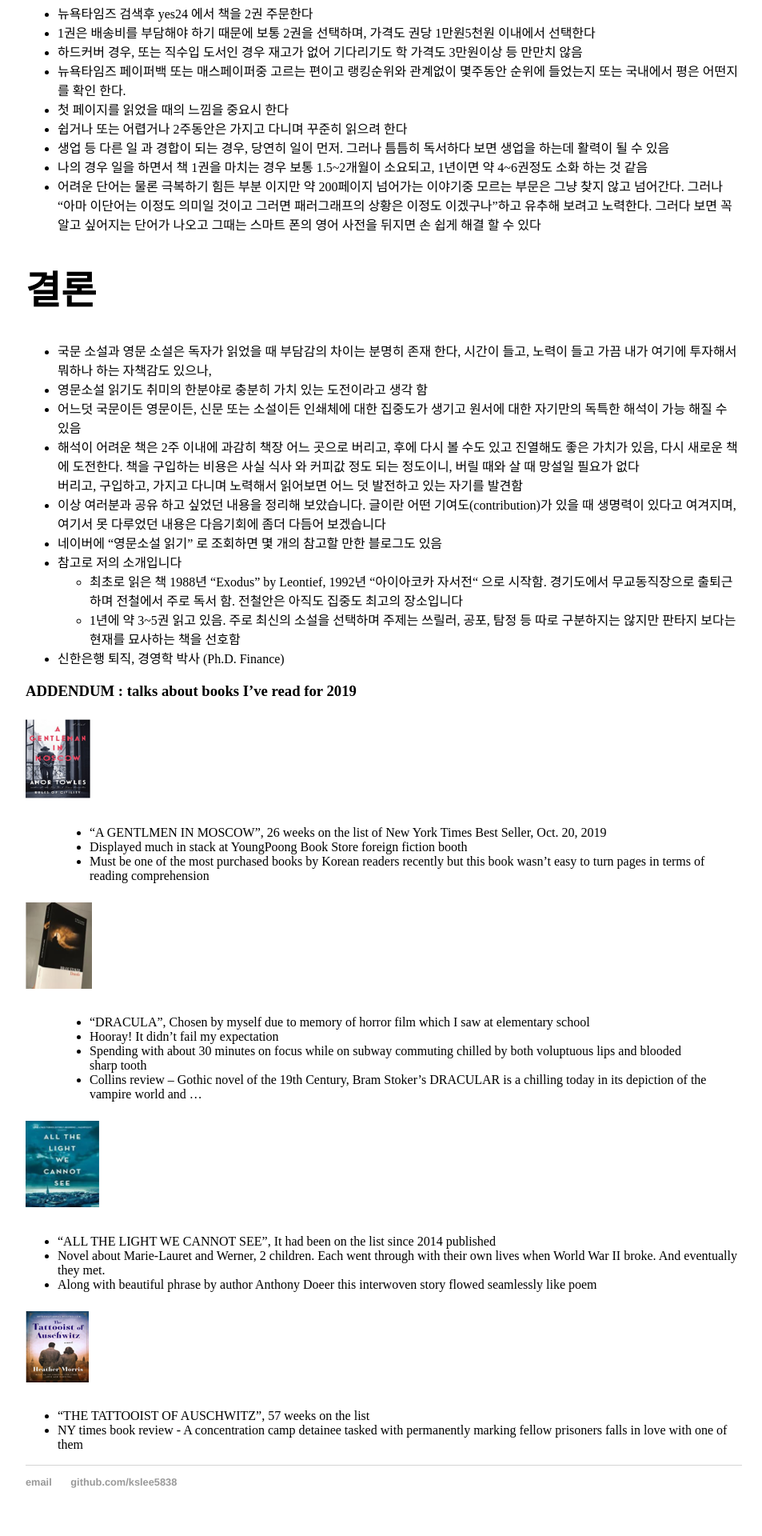
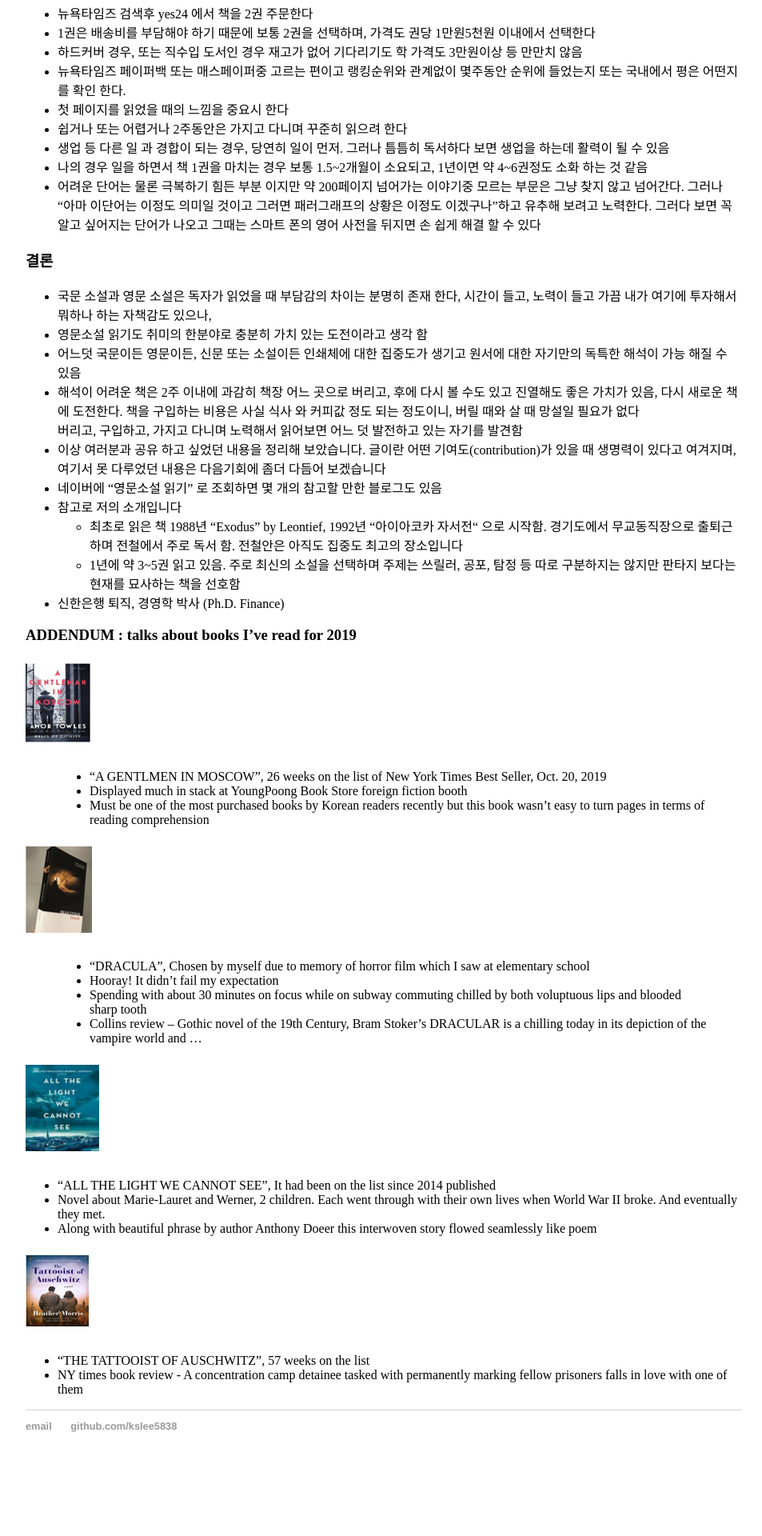
Before and after one commit to kslee5838/kslee5838.github.io, a Jekyll site: the page built from _posts/2019-11-08-Reading-English-Novel.md, in a window 1280 px wide. Shown: the part 3296-5216 px from the top of the page at 80% size, without its empty margins (160-1113 px from the left). Built offline with Jekyll 4.4.1, drawn with Linux system fonts in a browser that asks for light colours; our own code applies the rules of GitHub Pages for plain Markdown files; after the commit the page ends 5146 px from its top, so only the background shows below that.

Commit message:
small thing edited

```diff
--- a/_posts/2019-11-08-Reading-English-Novel.md
+++ b/_posts/2019-11-08-Reading-English-Novel.md
@@ -83,7 +83,7 @@
 - 나의 경우 일을 하면서 책 1권을 마치는 경우 보통 1.5~2개월이 소요되고, 1년이면 약 4~6권정도 소화 하는 것 같음
 - 어려운 단어는 물론 극복하기 힘든 부분 이지만 약 200페이지 넘어가는 이야기중 모르는 부문은 그냥 찾지 않고 넘어간다. 그러나 “아마 이단어는 이정도 의미일 것이고 그러면 패러그래프의 상황은 이정도 이겠구나”하고 유추해 보려고 노력한다. 그러다 보면 꼭 알고 싶어지는 단어가 나오고 그때는 스마트 폰의 영어 사전을 뒤지면 손 쉽게 해결 할 수 있다
 
-# 결론
+### 결론
 
 - 국문 소설과 영문 소설은 독자가 읽었을 때 부담감의 차이는 분명히 존재 한다, 시간이 들고, 노력이 들고 가끔 내가 여기에 투자해서 뭐하나 하는 자책감도 있으나,
 - 영문소설 읽기도 취미의 한분야로 충분히 가치 있는 도전이라고 생각 함
```
